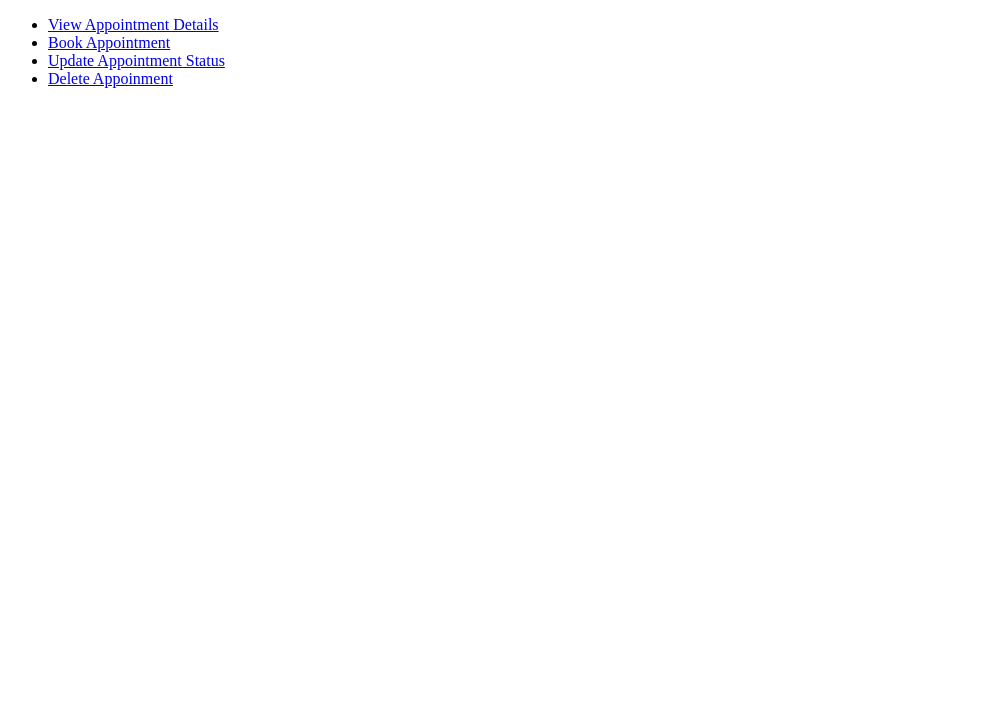
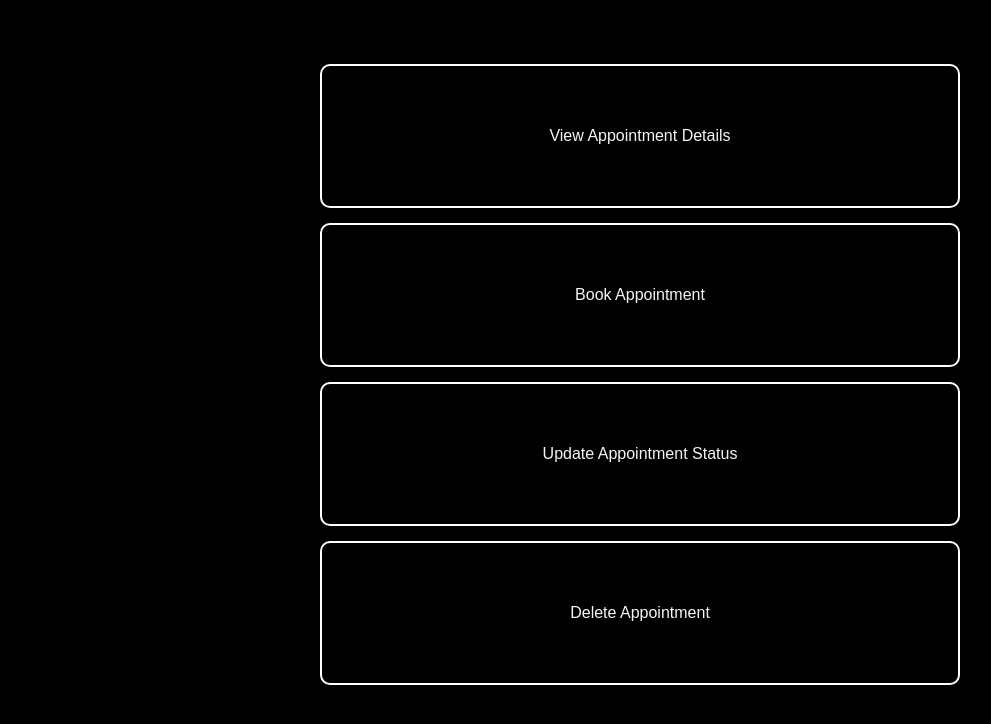
Before and after one commit to karmakarsubhajit/HospitalManagementSystem, a PHP site: page /php_scripts/appointments/index.php in a window 1280 px wide. Shown: the top 724 px of the page, without its empty margins (0-991 px from the left). Run offline with PHP 8.4, Linux system fonts and the light colour scheme; the visitor is signed in with stand-in values (Sample User, id 1).

Commit message:
added style here

```diff
--- a/php_scripts/appointments/index.php
+++ b/php_scripts/appointments/index.php
@@ -9,15 +9,23 @@
 <html lang="en">
 	<head>
 		<title>Appointment Info</title>
+		<link rel="stylesheet" href="../styles/options.css">
     </head>
     <body>
-        <div>
+        <div class="options__container">
             <ul>
-                <li><span><a href="view_appointments.php">View Appointment Details</a></span></li>
-                <li> <span><a href="book_appointments.php">Book Appointment</a></span></li>
-                <li> <span><a href="update_appointment_status.php">Update Appointment Status</a></span></li>
-                <li> <span><a href="delete_appoinment.php">Delete Appoinment</a></span></li>
-
+                <li>
+                    <a href="view_appointments.php"><div class="option">View Appointment Details</div></a>
+                </li>
+                <li>
+                    <a href="book_appointments.php"><div class="option">Book Appointment</div></a>
+                </li>
+                <li>
+                    <a href="update_appointment_status.php"><div class="option">Update Appointment Status</div></a>
+                </li>
+                <li>
+                    <a href="delete_appoinment.php"><div class="option">Delete Appointment</div></a>
+                </li>
             </ul>
         </div>
     </body>
```
